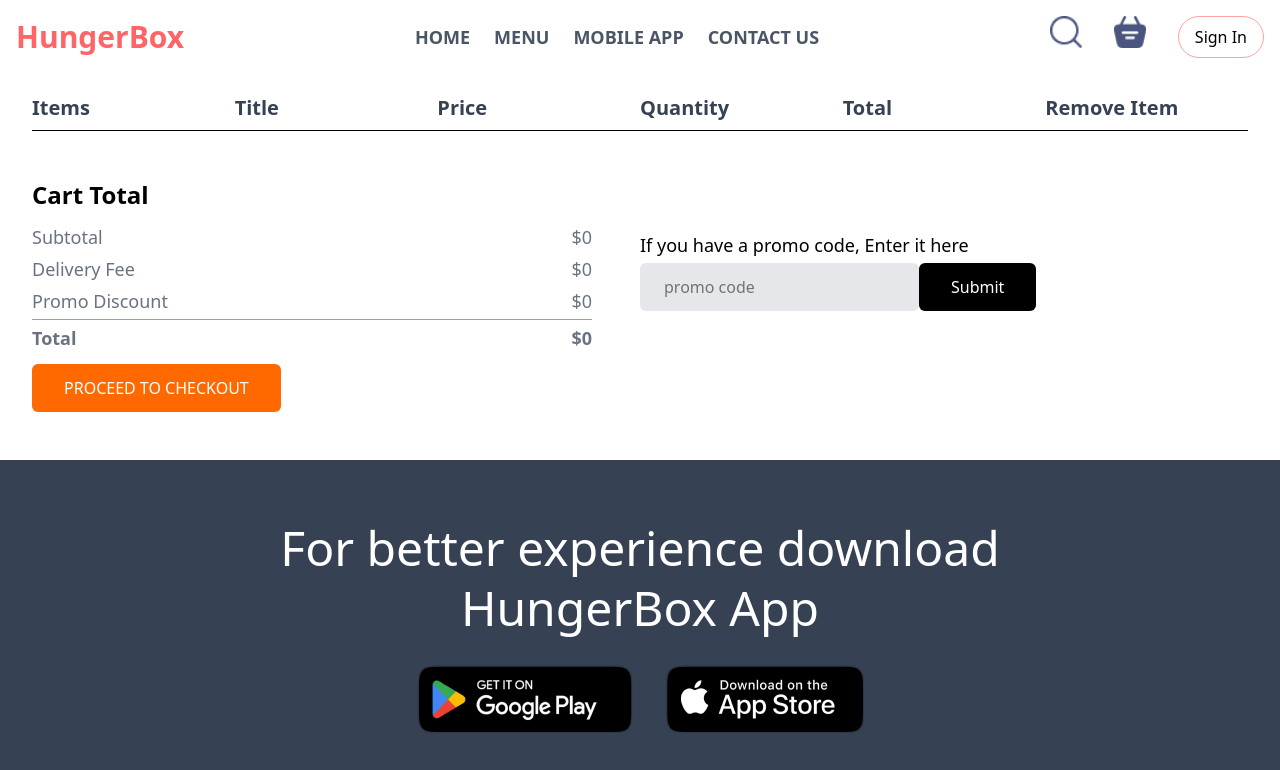
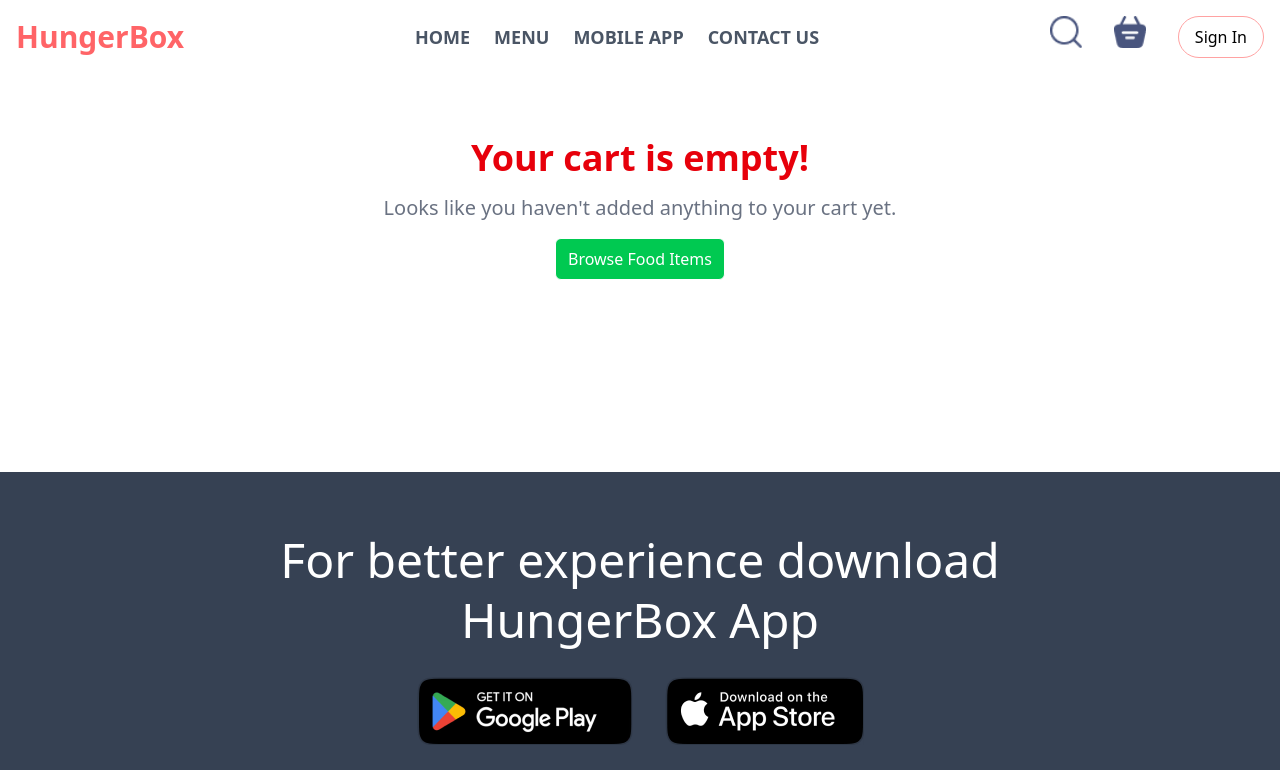
Before and after one commit to OMzaiswal/Food-delivery-app, a React (Vite) app in the folder frontend/: page /cart in a window 1280 px wide. Shown: the top 770 px of the page. Built offline with nearby package versions, Linux system fonts and the light colour scheme; no server answers.

Commit message:
modified cart for empty state

```diff
--- a/frontend/src/components/Navbar.tsx
+++ b/frontend/src/components/Navbar.tsx
@@ -70,7 +70,8 @@
                             <div className="px-4 py-2 font-semibold text-gray-700 border-b">
                                 Hi, <b className="text-orange-500">{userLogin.fullName}</b>
                             </div>
-                            <button className="w-full text-left px-4 py-1 hover:bg-gray-100">Profile</button>
+                            {/* commented profile option for now, might add later */}
+                            {/* <button className="w-full text-left px-4 py-1 hover:bg-gray-100">Profile</button> */}
                             <button
                                 className="w-full text-left px-4 py-1 hover:bg-gray-100"
                                 onClick={() => navigate('/orders')}
@@ -83,7 +84,7 @@
                                     try {
                                         const res = await api.post('/user/logout')
                                         if (res.status === 200) {
-                                            setUserLogin({ isLoggedIn: false, role: null, fullName: null });
+                                            setUserLogin({ isLoggedIn: false, role: null, fullName: null, email: null });
                                             setCartItems({});
                                             toast.success('Logged out successfully');
                                         }
--- a/frontend/src/pages/Cart.tsx
+++ b/frontend/src/pages/Cart.tsx
@@ -35,6 +35,19 @@
             delete updatedCart[id];
             return updatedCart;
         })
+    }
+
+    if (Object.keys(cartItems).length === 0) {
+        return <div className="flex flex-col items-center space-y-4 mt-20 mb-40">
+           <h1 className="text-4xl font-bold text-red-600"> Your cart is empty! </h1>
+           <p className="text-xl text-gray-500">Looks like you haven't added anything to your cart yet.</p>
+           <button
+            className="border rounded-md px-3 py-2 bg-green-500 text-white hover:scale-105"
+            onClick={() => navigate('/')}
+           >
+                Browse Food Items
+           </button>
+        </div>
     }
 
     return <div className="mt-5 p-4">
@@ -114,7 +127,6 @@
                             navigate('/placeOrder');
                         } else {
                           setLoginPopup(true);
-
                         }
 
                     }}
```
